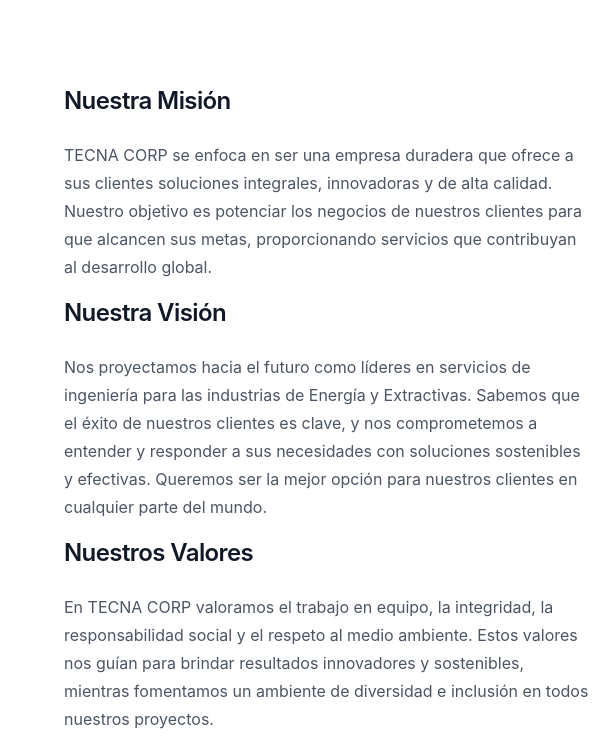
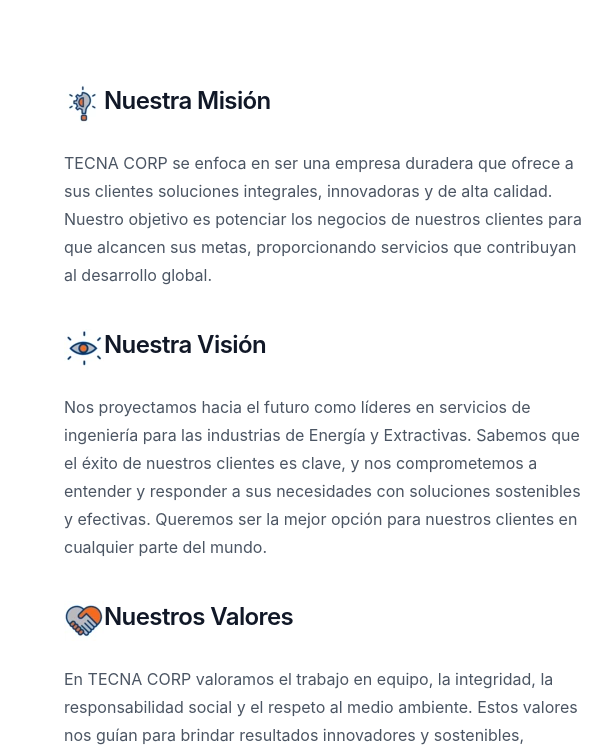
Before and after one commit to coca453/tecnoCorpPoc, an Astro site: page /about in a window 1280 px wide. Shown: the part 447-1194 px from the top of the page, 0-603 px from the left. Built offline with nearby package versions, Linux system fonts and the light colour scheme; Astro itself is replaced by a stand-in of ours.

Commit message:
feat: add icon in aboutUs

```diff
--- a/src/components/AboutUs/AboutUs.astro
+++ b/src/components/AboutUs/AboutUs.astro
@@ -22,12 +22,18 @@
   <section class="mt-20 grid grid-cols-1 lg:grid-cols-2 lg:gap-x-8 lg:gap-y-16">
     <div class="lg:pr-8">
       <div class="py-2">
+        <div class="flex">
+          <img
+            src="assets/img/iconos/Mision.webp"
+            alt="Mision tecnaCorp icon"
+          />
           <h2
             class="text-pretty text-2xl font-semibold tracking-tight text-gray-900"
           >
             Nuestra Misión
           </h2>
-        <p class="mt-6 text-base/7 text-gray-600">
+        </div>
+        <p class="my-6 text-base/7 text-gray-600">
           TECNA CORP se enfoca en ser una empresa duradera que ofrece a sus
           clientes soluciones integrales, innovadoras y de alta calidad. Nuestro
           objetivo es potenciar los negocios de nuestros clientes para que
@@ -36,12 +42,18 @@
         </p>
       </div>
       <div class="py-2">
+        <div class="flex">
+          <img
+            src="assets/img/iconos/vision.webp"
+            alt="Vision tecnaCorp icon"
+          />
           <h2
             class="text-pretty text-2xl font-semibold tracking-tight text-gray-900"
           >
             Nuestra Visión
           </h2>
-        <p class="mt-6 text-base/7 text-gray-600">
+        </div>
+        <p class="my-6 text-base/7 text-gray-600">
           Nos proyectamos hacia el futuro como líderes en servicios de
           ingeniería para las industrias de Energía y Extractivas. Sabemos que
           el éxito de nuestros clientes es clave, y nos comprometemos a entender
@@ -51,11 +63,18 @@
         </p>
       </div>
       <div class="py-2">
+        <div class="flex">
+          <img
+            src="assets/img/iconos/valores.webp"
+            alt="Valores tecnaCorp icon"
+          />
           <h2
             class="text-pretty text-2xl font-semibold tracking-tight text-gray-900"
           >
             Nuestros Valores
           </h2>
+        </div>
+
         <p class="mt-6 text-base/7 text-gray-600">
           En TECNA CORP valoramos el trabajo en equipo, la integridad, la
           responsabilidad social y el respeto al medio ambiente. Estos valores
```
Lines whose indentation alone changed are shown as unchanged.
